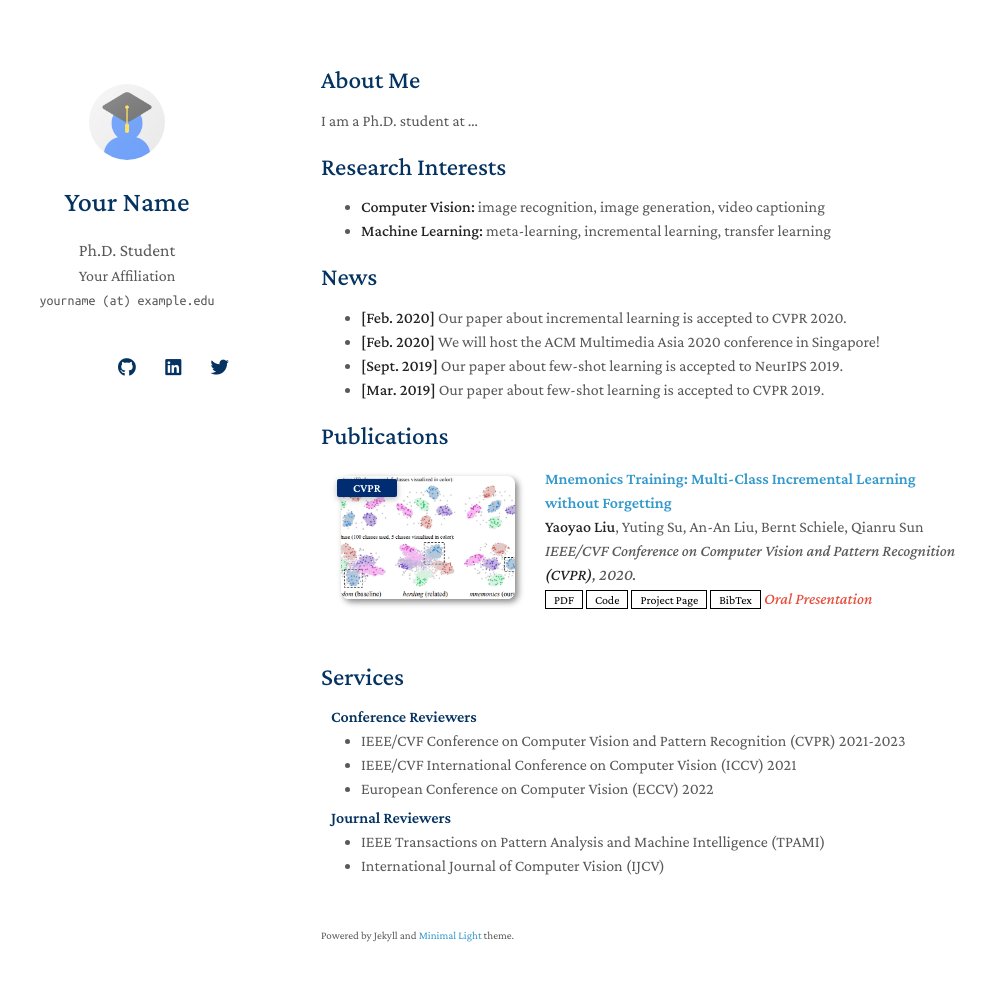
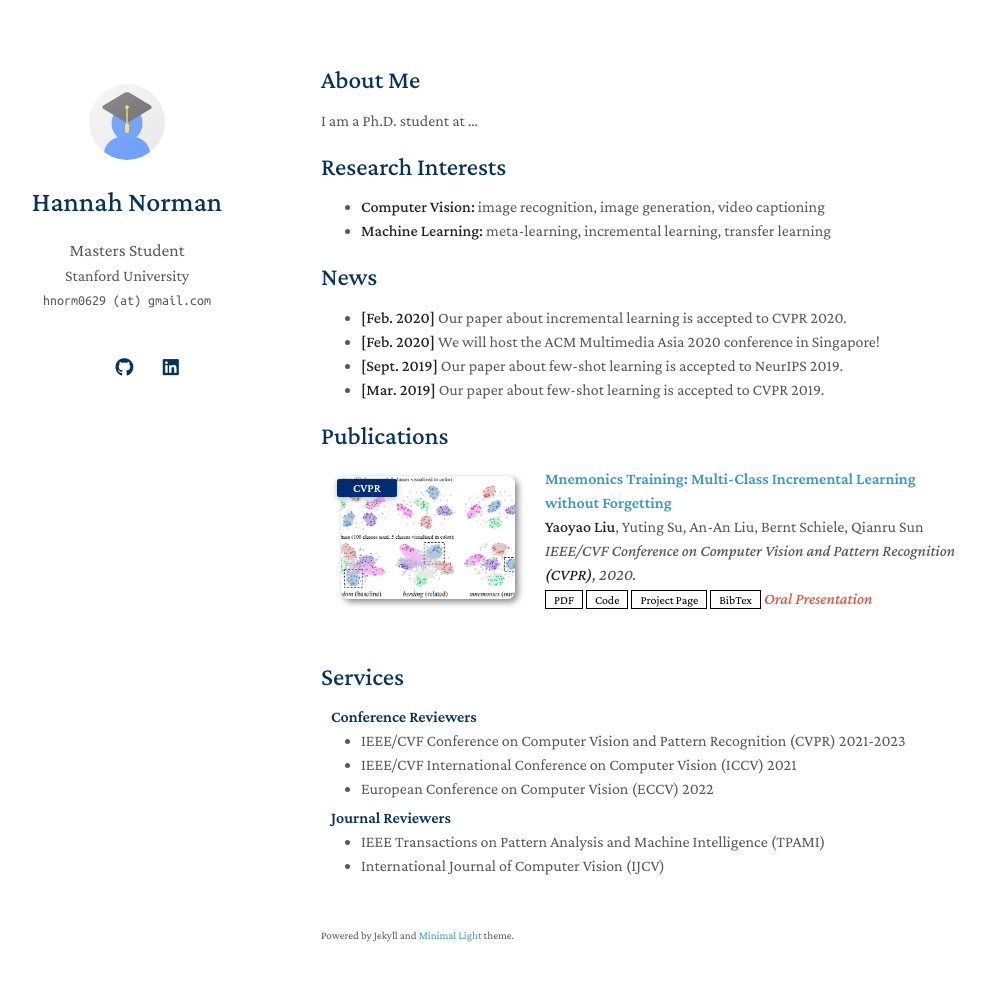
Before and after one commit to hnorm0629/portfolio, a Jekyll site: the page built from index.md, in a window 1280 px wide and 1016 px high. Shown: the top 981 px of the window, without its empty margins (149-1134 px from the left). Built offline with Jekyll 4.4.1, drawn with Linux system fonts in a browser that asks for light colours; nearby versions of some CDN libraries; a style sheet for code colours, icons or effects is not loaded; our own code applies the rules of GitHub Pages for plain Markdown files.

Commit message:
Update _config.yml

```diff
--- a/_config.yml
+++ b/_config.yml
@@ -1,8 +1,8 @@
 # Basic Information
-title: Your Name
-position: Ph.D. Student
-affiliation: Your Affiliation
-email: yourname (at) example.edu
+title: Hannah Norman
+position: Masters Student
+affiliation: Stanford University
+email: hnorm0629 (at) gmail.com
 
 # Search Engine Optimization (SEO)
 # The following information is used to improve the website traffic from search engines, e.g., Google.
@@ -12,11 +12,9 @@ canonical: https://minimal-light-theme.yliu.me/
 
 # Links
 # If you don't need one of them, you may delete the corresponding line.
-google_scholar: https://scholar.google.com/
-cv_link: assets/files/curriculum_vitae.pdf
-github_link: https://github.com/
-linkedin: https://www.linkedin.com/
-twitter: https://twitter.com/
+cv_link: assets/files/resume.pdf
+github_link: https://github.com/hnorm0629
+linkedin: www.linkedin.com/in/hannah--norman
 
 # Images (e.g., your profile picture and your website's favicon)
 # "favicon" and "favicon_dark" are used for the light and dark modes, respectively.
@@ -45,8 +43,5 @@ exclude:
   - Gemfile
   - Gemfile.lock
   - README.md
-  - README_zh_Hans.md
-  - README_zh_Hant.md
-  - README_de.md
   - LICENSE
   - minimal-light.gemspec
```
